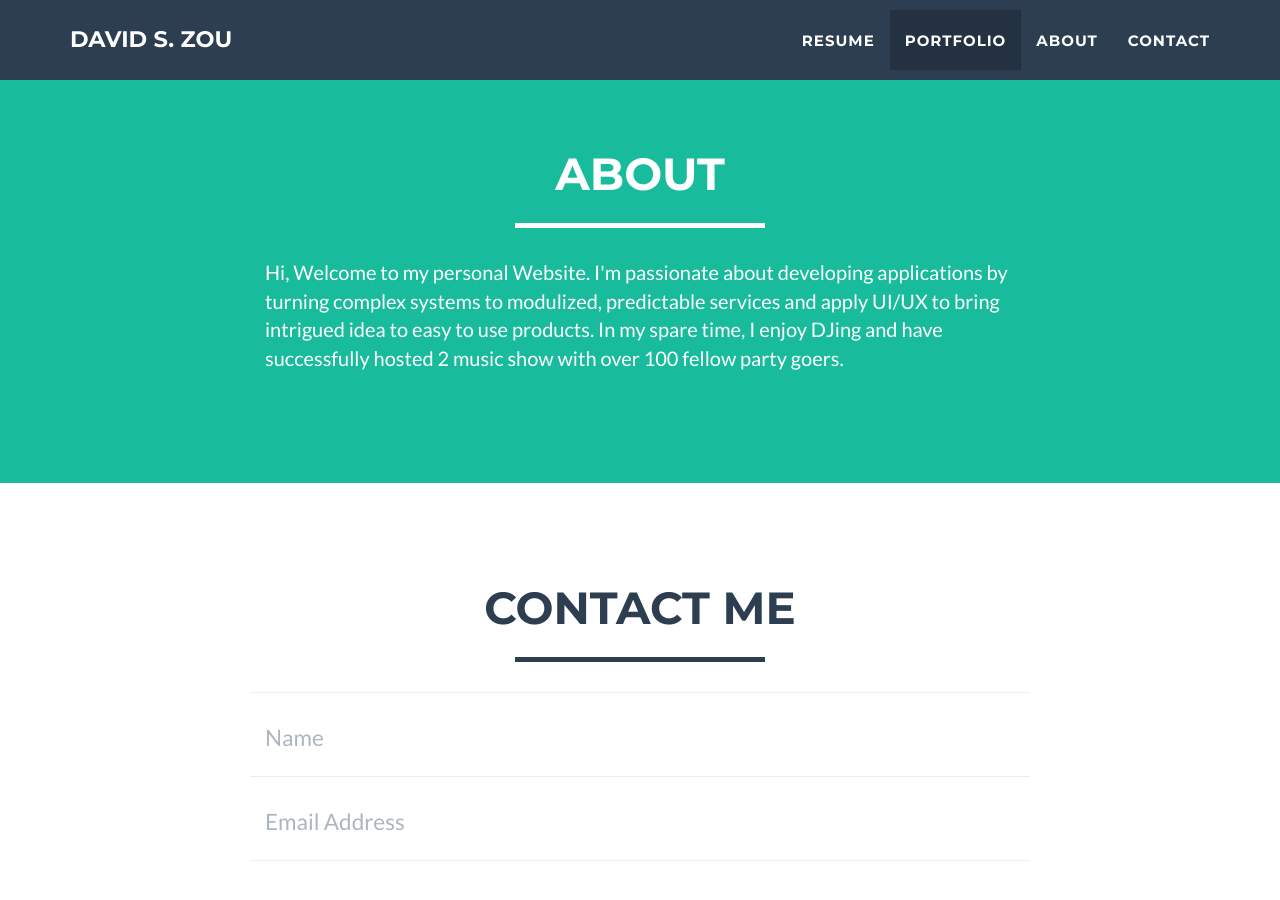
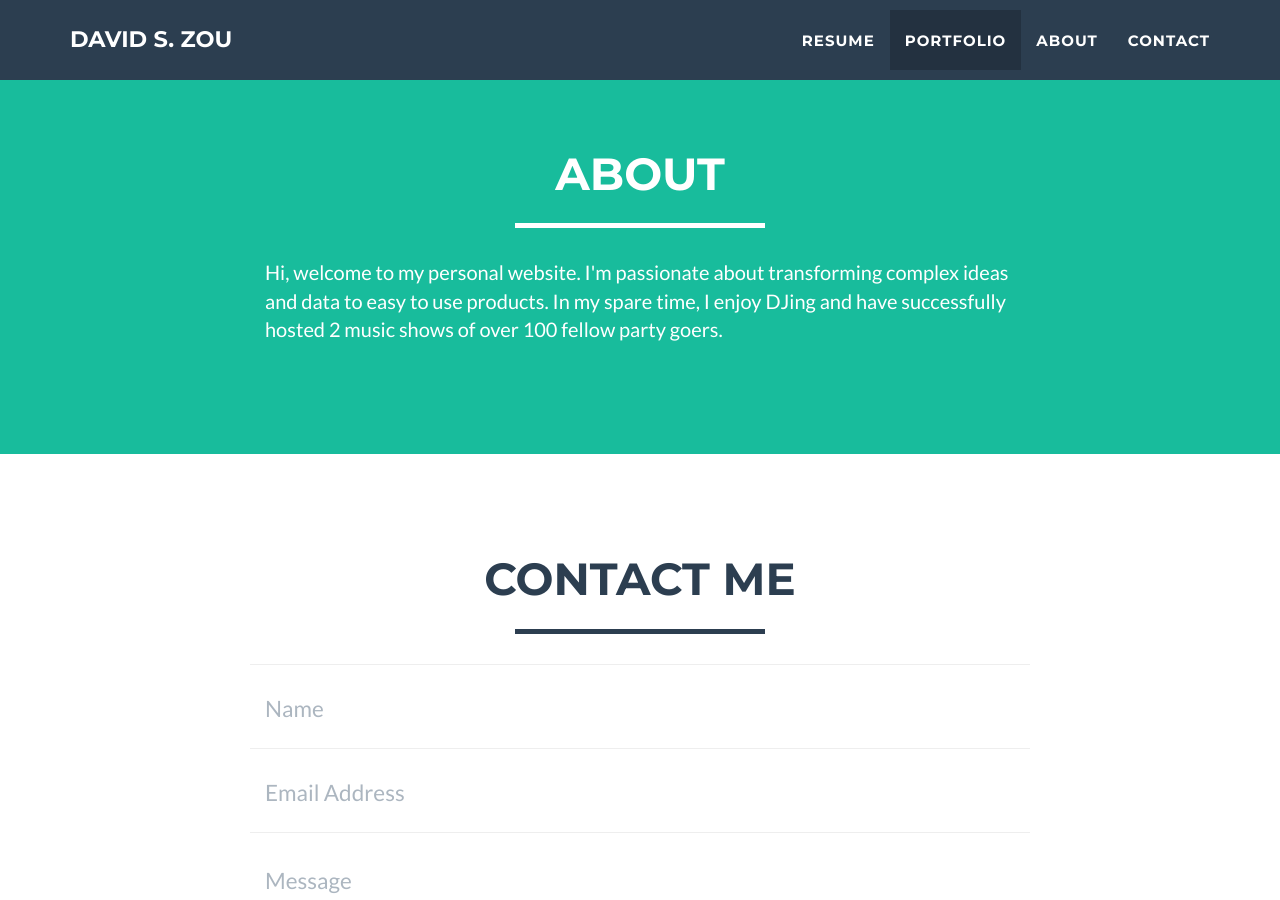
Before and after one commit to Davidzsy20/personal.io, a Jekyll site: the page built from _posts/2014-07-17-project-2.markdown, in a window 1280 px wide and 900 px high, scrolled down 1169 px. Built offline with Jekyll 4.4.1, drawn with Linux system fonts in a browser that asks for light colours.

Commit message:
Update about.html

```diff
--- a/_includes/about.html
+++ b/_includes/about.html
@@ -9,7 +9,7 @@
             </div>
             <div class="row">
                 <div class="col-lg-8 col-lg-offset-2">
-                    <p>Hi, Welcome to my personal Website. I'm passionate about developing applications by turning complex systems to modulized, predictable services and apply UI/UX to bring intrigued idea to easy to use products. In my spare time, I enjoy DJing and have successfully hosted 2 music show with over 100 fellow party goers.</p>
+                    <p>Hi, welcome to my personal website. I'm passionate about transforming complex ideas and data to easy to use products. In my spare time, I enjoy DJing and have successfully hosted 2 music shows of over 100 fellow party goers.</p>
                 </div>
 <!--              <div class="col-lg-4"><p></p>
                 </div> -->
```
